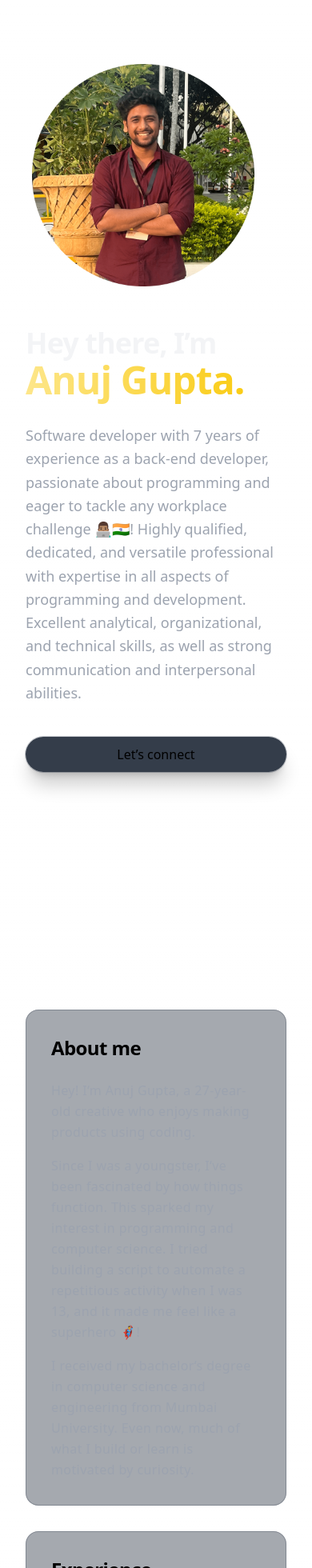
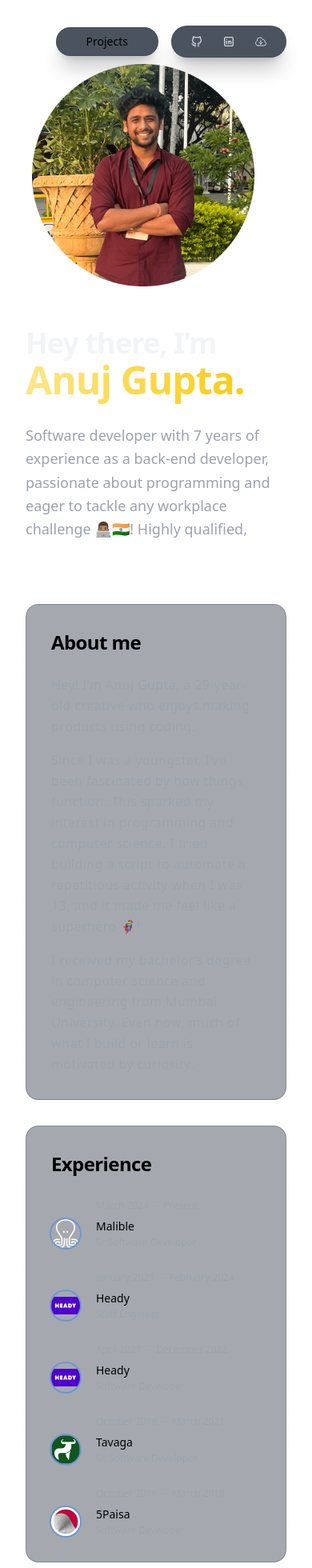
Before and after one commit to Anujnj11/anujnj11.github.io, a Next.js app: page / in a window 390 px wide. Shown: the top 1960 px of the page at 80% size. Built offline with nearby package versions, Linux system fonts and the light colour scheme.

Commit message:
Changes for resume pattern and updated resume

```diff
--- a/components/AboutMe.tsx
+++ b/components/AboutMe.tsx
@@ -1,43 +1,52 @@
 import React from 'react'
 import Image from 'next/image'
+import { calculateInYears } from './Utils';
 
 const allCompany = [
     {
+        name: "Malible",
+        role: "Sr Software Developer",
+        from: "March 2024",
+        to: "Present",
+        logo: "/malible.svg",
+        link: "https://www.malible.com/"
+    },
+    {
         name: "Heady",
         role: "Staff Engineer",
-        from: "Jan 2021",
-        to: "Present",
+        from: "January 2021",
+        to: "February 2024",
         logo: "/heady.webp",
         link: "https://www.heady.io/"
     },
     {
         name: "Heady",
         role: "Software Developer",
-        from: "Apr 2021",
-        to: "Dec 2022",
+        from: "April 2021",
+        to: "December 2022",
         logo: "/heady.webp",
         link: "https://www.heady.io/"
     },
     {
         name: "Tavaga",
         role: "Sr. Software Developer",
-        from: "Oct 2018",
-        to: "Mar 2021",
+        from: "October 2018",
+        to: "March 2021",
         logo: "/tavaga.webp",
         link: "https://www.tavaga.com/"
     },
     {
         name: "5Paisa",
         role: "Software Developer",
-        from: "Oct 2016",
-        to: "Mar 2018",
+        from: "October 2016",
+        to: "March 2018",
         logo: "/5paisa.png",
         link: "https://www.5paisa.com/"
     }
 ]
 
-
-const skills = ["Node JS", "Rest API Development", "Nest JS", "MicroServices", "MongoDB", "MySQL", "Docker", "TDD", "BDD", "K8", "AWS", "Angular 10+", "Next", "Chrome Extension", "Cucumber JS", "Jest"];
+const skills = ["Node JS", "Rest API Development", "Nest JS", "MicroServices", "MongoDB", "MySQL", "Docker", "TDD", "BDD", "K8", "AWS", "Angular 10+", "Next", "Chrome Extension", "Cucumber JS", "Jest", "K8", "Chevrotain Compiler Builder"];
+const dob = new Date("02-08-1994").getTime();
 
 export default function AboutMe() {
 
@@ -77,7 +86,7 @@ export default function AboutMe() {
                     <div className="relative">
                         <h2 className="text-2xl font-semibold tracking-tight">About me</h2>
                         <div className="mt-6 space-y-4 tracking-wide leading-relaxed text-gray-400 font-medium">
-                            <p>Hey! I&lsquo;m Anuj Gupta, a 27-year-old creative who enjoys making products using coding.</p>
+                            <p>Hey! I&lsquo;m Anuj Gupta, a {calculateInYears(dob)}-year-old creative who enjoys making products using coding.</p>
 
                             <p>Since I was a youngster, I&lsquo;ve been fascinated by how things function. This sparked my interest in programming and computer science. I tried building a script to automate a repetitious activity when I was 13, and it made me feel like a superhero 🦸‍♂️!</p>
 
--- a/components/Header.tsx
+++ b/components/Header.tsx
@@ -1,11 +1,13 @@
+import SocialMediaBar from "./SocialMediaBar";
+
 export default function Header() {
     return (
         <div className="relative" >
             <div className="absolute h-48 inset-x-0 top-0 bg-dots fade-b"></div>
             <div className="fixed inset-0 z-40 transition-colors duration-300 pointer-events-none" >
                 <header className="absolute top-8 inset-x-0">
-                    <div className="relative container px-8 2xl:px-32 mx-auto flex items-center">
-                        <div className="flex-shrink- pointer-events-auto"></div>
+                    <div className="relative container px-8 2xl:px-32 mx-auto flex items-center justify-center">
+                        <div className="flex-shrink-pointer-events-auto"></div>
 
                         {/* <div className="md:hidden ml-auto pointer-events-auto">
                         <button className="pointer-events-auto inline-flex gap-2 h-10 px-4 font-medium text-sm justify-center items-center rounded-full text-gray-300 bg-gray-800/90 shadow-xl shadow-black/20 ring-1 ring-inset ring-gray-700/30 hover:bg-gray-700/70 backdrop-blur transition" aria-label="Open Menu">
@@ -14,39 +16,13 @@ export default function Header() {
 
 
                         {/* FirstNavBar */}
-                        <nav className="pointer-events-auto hidden md:inline-flex ml-auto bg-gray-800/80 px-3.5 text-sm rounded-full font-medium shadow-xl shadow-black/20 ring-1 ring-inset ring-gray-700/30 backdrop-blur-md">
-                            <a className="px-6 lg:px-3.5 py-2 relative transition duration-500 hover:text-highlight focus:text-highlight ring-inset undefined" href="#projects">Projects</a>
+                        <nav className="pointer-events-auto inline-flex ml-auto bg-gray-800/80 px-3.5 text-sm rounded-full font-medium shadow-xl shadow-black/20 ring-1 ring-inset ring-gray-700/30 backdrop-blur-md">
+                            <a className="px-6 lg:px-3.5 py-2 relative transition duration-500 hover:text-highlight focus:text-highlight ring-inset" href="#projects">Projects</a>
                             {/* <a className="px-6 lg:px-3.5 py-2 relative transition duration-500 hover:text-highlight focus:text-highlight ring-inset undefined" href="/projects/">Contact</a> */}
                         </nav>
                         {/* End of FirstNavBar */}
 
-
-                        {/* SocialMediaBar */}
-                        <nav className="pointer-events-auto hidden md:inline-flex ml-4 bg-gray-800/80 items-center px-3 h-10 text-sm rounded-full font-medium shadow-xl shadow-black/20 ring-1 ring-inset ring-gray-700/30 backdrop-blur-md">
-
-
-                            <a href="https://github.com/Anujnj11" className="px-3 lg:px-2.5 py-3 relative transition duration-500 hover:text-highlight focus:text-highlight ring-inset text-gray-300" aria-label="GitHub profile" target="_blank" rel="noopener noreferrer">
-                                <svg xmlns="http://www.w3.org/2000/svg" width="16" height="20" viewBox="0 0 24 24" fill="none" stroke="currentColor" strokeWidth="2" strokeLinecap="round" strokeLinejoin="round" className="tabler-icon tabler-icon-brand-github"><path d="M9 19c-4.3 1.4 -4.3 -2.5 -6 -3m12 5v-3.5c0 -1 .1 -1.4 -.5 -2c2.8 -.3 5.5 -1.4 5.5 -6a4.6 4.6 0 0 0 -1.3 -3.2a4.2 4.2 0 0 0 -.1 -3.2s-1.1 -.3 -3.5 1.3a12.3 12.3 0 0 0 -6.2 0c-2.4 -1.6 -3.5 -1.3 -3.5 -1.3a4.2 4.2 0 0 0 -.1 3.2a4.6 4.6 0 0 0 -1.3 3.2c0 4.6 2.7 5.7 5.5 6c-.6 .6 -.6 1.2 -.5 2v3.5"></path>
-                                </svg>
-                            </a>
-
-                            <a href="https://www.linkedin.com/in/anuj-gupta--/" className="px-3 lg:px-2.5 py-3 relative transition duration-500 hover:text-highlight focus:text-highlight ring-inset text-gray-300" aria-label="LinkedIn profile" target="_blank" rel="noopener noreferrer" >
-                                <svg xmlns="http://www.w3.org/2000/svg" width="16" height="20" viewBox="0 0 24 24" fill="none" stroke="currentColor" strokeWidth="2" strokeLinecap="round" strokeLinejoin="round" className="tabler-icon tabler-icon-brand-linkedin"><path d="M4 4m0 2a2 2 0 0 1 2 -2h12a2 2 0 0 1 2 2v12a2 2 0 0 1 -2 2h-12a2 2 0 0 1 -2 -2z"></path><path d="M8 11l0 5"></path><path d="M8 8l0 .01"></path><path d="M12 16l0 -5"></path><path d="M16 16v-3a2 2 0 0 0 -4 0"></path>
-                                </svg>
-                            </a>
-
-
-                            <a href="https://bit.ly/anuj-gupta-resume" className="px-3 lg:px-2.5 py-3 relative transition duration-500 hover:text-highlight focus:text-highlight ring-inset text-gray-300" aria-label="LinkedIn profile" target="_blank" rel="noopener noreferrer" >
-                                <svg xmlns="http://www.w3.org/2000/svg" fill="none" viewBox="0 0 24 24" strokeWidth={1.5} stroke="currentColor" width="16" height="20">
-                                    <path strokeLinecap="round" strokeLinejoin="round" d="M12 9.75v6.75m0 0l-3-3m3 3l3-3m-8.25 6a4.5 4.5 0 01-1.41-8.775 5.25 5.25 0 0110.233-2.33 3 3 0 013.758 3.848A3.752 3.752 0 0118 19.5H6.75z" />
-                                </svg>
-                            </a>
-
-
-
-                        </nav>
-                        {/* SocialMediaBar */}
-
+                        <SocialMediaBar />
                     </div>
                 </header>
             </div>
--- a/components/Intro.tsx
+++ b/components/Intro.tsx
@@ -1,9 +1,12 @@
 import React from 'react'
 import Image from 'next/image'
+import { calculateInYears } from './Utils';
 
 export default function Intro() {
+    const careerStartedAt = new Date("10-10-2016").getTime();
+
     return (
-        <section className='relative min-h-[140vh] flex flex-col lg:flex-row items-start lg:items-center lg:justify-between pt-10 container mx-auto px-8 xl:px-32 overflow-x-hidden'>
+        <section className='relative min-h-[80vh] flex flex-col lg:flex-row items-start lg:items-center lg:justify-between pt-10 container mx-auto px-8 xl:px-32 lg:min-h-[50vh] overflow-hidden'>
             <div className='max-w-2xl'>
                 <h1 className="mt-2 font-bold tracking-tight text-gray-100 text-4xl md:text-5xl leading-tight md:leading-tight">
                     Hey there, I’m <br />
@@ -11,15 +14,12 @@ export default function Intro() {
                 </h1>
 
                 <p className="mt-7 text-lg leading-relaxed font-medium text-gray-400 max-w-xl">
-
-                    Software developer with 7 years of experience as a back-end developer, passionate about programming and eager to tackle any workplace challenge 👨🏽‍💻🇮🇳! Highly qualified, dedicated, and versatile professional with expertise in all aspects of programming and development. Excellent analytical, organizational, and technical skills, as well as strong communication and interpersonal abilities.
+                    Software developer with {calculateInYears(careerStartedAt)} years of experience as a back-end developer, passionate about programming and eager to tackle any workplace challenge 👨🏽‍💻🇮🇳! Highly qualified, dedicated, and versatile professional with expertise in all aspects of programming and development. Excellent analytical, organizational, and technical skills, as well as strong communication and interpersonal abilities.
                 </p>
 
                 <div className="flex flex-col sm:flex-row mt-10 gap-4">
-
-                    <a className="inline-flex items-center gap-1 group/button rounded-full hover:scale-105 focus:outline-none transition ring-offset-gray-900 bg-gray-800/90 shadow-xl shadow-black/20 ring-1 [&amp;:not(:focus)]:ring-inset ring-gray-700/30 hover:bg-gray-700/70 focus:ring-gray-600 focus:ring-offset-2 text-base font-medium px-5 py-2.5 justify-center" target='_blank' href="https://www.linkedin.com/in/anuj-gupta--/">Let’s connect</a>
+                    <a className="inline-flex items-center gap-1 group/button rounded-full hover:scale-105 focus:outline-none transition ring-offset-gray-900 bg-gray-800/90 shadow-xl shadow-black/20 ring-1 [&amp;:not(:focus)]:ring-inset ring-gray-700/30 hover:bg-gray-700/70 focus:ring-gray-600 focus:ring-offset-2 text-base font-medium px-5 py-1.5 justify-center" target='_blank' href="https://www.linkedin.com/in/anuj-gupta--/">Let’s connect</a>
                 </div>
-
             </div>
 
             <div className="p-10 lg:p-10 flex-shrink-0 -ml-8 lg:ml-0 lg:-mr-20 relative -order-1 lg:order-1">
@@ -29,7 +29,7 @@ export default function Intro() {
                 </div>
                 <div data-gatsby-image-wrapper=""
                     className="gatsby-image-wrapper gatsby-image-wrapper-constrained relative w-30 h-30 lg:w-[18.75rem] lg:h-[18.75rem] rounded-full">
-                    <div style={{ ['max-width' as any]: "300px" }} ></div>
+                    {/* <div className='max-w-4'></div> */}
                     <Image aria-hidden="true" src="/anuj_gupta.png" alt="me" width="400" height="200" />
                 </div>
             </div>
--- /dev/null
+++ b/components/SocialMediaBar.tsx
@@ -0,0 +1,28 @@
+const LINKS = {
+    RESUME: "https://anuj-resume.s3.ap-south-1.amazonaws.com/Anuj_Gupta.pdf",
+    GITHUB: "https://github.com/Anujnj11",
+    LINKEDIN: "https://www.linkedin.com/in/anuj-gupta--/"
+}
+
+export default function SocialMediaBar() {
+    return (
+        <nav className="pointer-events-auto inline-flex ml-4 bg-gray-800/80 items-center px-3 h-10 text-sm rounded-full font-medium shadow-xl shadow-black/20 ring-1 ring-inset ring-gray-700/30 backdrop-blur-md">
+            <a href={LINKS.GITHUB} className="px-3 lg:px-2.5 py-3 relative transition duration-500 hover:text-highlight focus:text-highlight ring-inset text-gray-300" aria-label="GitHub profile" target="_blank" rel="noopener noreferrer">
+                <svg xmlns="http://www.w3.org/2000/svg" width="16" height="20" viewBox="0 0 24 24" fill="none" stroke="currentColor" strokeWidth="2" strokeLinecap="round" strokeLinejoin="round" className="tabler-icon tabler-icon-brand-github"><path d="M9 19c-4.3 1.4 -4.3 -2.5 -6 -3m12 5v-3.5c0 -1 .1 -1.4 -.5 -2c2.8 -.3 5.5 -1.4 5.5 -6a4.6 4.6 0 0 0 -1.3 -3.2a4.2 4.2 0 0 0 -.1 -3.2s-1.1 -.3 -3.5 1.3a12.3 12.3 0 0 0 -6.2 0c-2.4 -1.6 -3.5 -1.3 -3.5 -1.3a4.2 4.2 0 0 0 -.1 3.2a4.6 4.6 0 0 0 -1.3 3.2c0 4.6 2.7 5.7 5.5 6c-.6 .6 -.6 1.2 -.5 2v3.5"></path>
+                </svg>
+            </a>
+
+            <a href={LINKS.LINKEDIN} className="px-3 lg:px-2.5 py-3 relative transition duration-500 hover:text-highlight focus:text-highlight ring-inset text-gray-300" aria-label="LinkedIn profile" target="_blank" rel="noopener noreferrer" >
+                <svg xmlns="http://www.w3.org/2000/svg" width="16" height="20" viewBox="0 0 24 24" fill="none" stroke="currentColor" strokeWidth="2" strokeLinecap="round" strokeLinejoin="round" className="tabler-icon tabler-icon-brand-linkedin"><path d="M4 4m0 2a2 2 0 0 1 2 -2h12a2 2 0 0 1 2 2v12a2 2 0 0 1 -2 2h-12a2 2 0 0 1 -2 -2z"></path><path d="M8 11l0 5"></path><path d="M8 8l0 .01"></path><path d="M12 16l0 -5"></path><path d="M16 16v-3a2 2 0 0 0 -4 0"></path>
+                </svg>
+            </a>
+
+
+            <a href={LINKS.RESUME} className="px-3 lg:px-2.5 py-3 relative transition duration-500 hover:text-highlight focus:text-highlight ring-inset text-gray-300" aria-label="LinkedIn profile" target="_blank" rel="noopener noreferrer" >
+                <svg xmlns="http://www.w3.org/2000/svg" fill="none" viewBox="0 0 24 24" strokeWidth={1.5} stroke="currentColor" width="16" height="20">
+                    <path strokeLinecap="round" strokeLinejoin="round" d="M12 9.75v6.75m0 0l-3-3m3 3l3-3m-8.25 6a4.5 4.5 0 01-1.41-8.775 5.25 5.25 0 0110.233-2.33 3 3 0 013.758 3.848A3.752 3.752 0 0118 19.5H6.75z" />
+                </svg>
+            </a>
+        </nav>
+    )
+}
--- /dev/null
+++ b/components/Utils.ts
@@ -0,0 +1,5 @@
+export const calculateInYears = (startDate: number) => { // birthday is a date
+    var ageDifMs = Date.now() - startDate;
+    var ageDate = new Date(ageDifMs);
+    return Math.abs(ageDate.getUTCFullYear() - 1970);
+}
```
Also changed, not shown: public/malible.svg (added).
